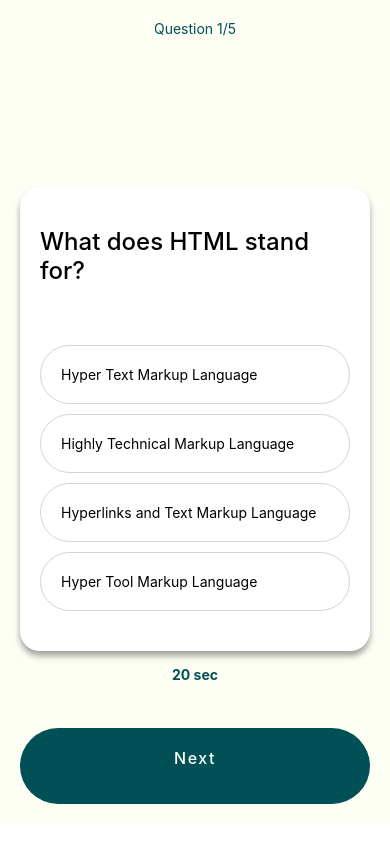
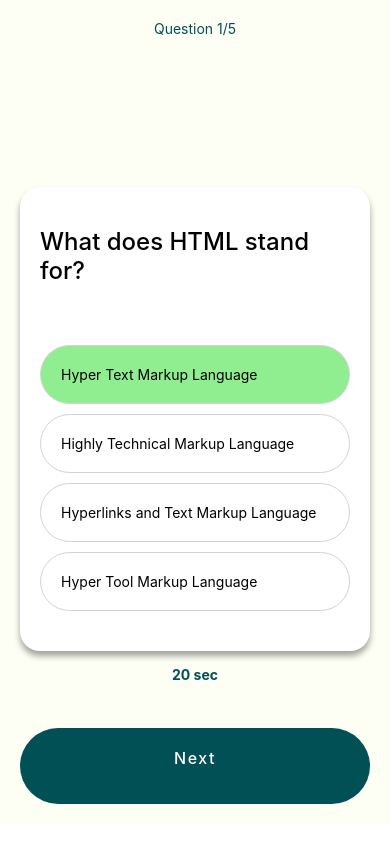
Before and after one commit to scapsa0116/Quizapp, a React Native app: screen / in a window 390 px wide. Built offline with nearby package versions, Linux system fonts and the light colour scheme; some icons are missing.

Commit message:
props and booleans

```diff
--- a/src/app/QuizScreen.tsx
+++ b/src/app/QuizScreen.tsx
@@ -2,6 +2,7 @@
 import QuestionCard from '../components/QuestionCard';
 import FontAwesome6 from '@react-native-vector-icons/fontawesome6';
 import questions from '../questions';
+
 
 const question = questions[0]
 
@@ -43,6 +44,7 @@
 const styles = StyleSheet.create({
   page: {
     backgroundColor: '#FDFEF4',
+    flex:1,
 
 
   },
--- a/src/components/AnswerOption.tsx
+++ b/src/components/AnswerOption.tsx
@@ -2,14 +2,17 @@
 
 type AnswerOption = {
     option: string;
+    isSelected: boolean,
 }
 
-export default function AnswerOption(props: AnswerOption){
-    console.log(props)
+export default function AnswerOption({option, isSelected}: AnswerOption){
+
 
     return(
-        <View style = {styles.container}>
-            <Text>{props.option}</Text>
+        <View style = {[
+            styles.container,
+            isSelected && {backgroundColor: 'lightgreen'}]}>
+            <Text>{option}</Text>
         </View>
     )
 }
--- a/src/components/QuestionCard.tsx
+++ b/src/components/QuestionCard.tsx
@@ -1,18 +1,26 @@
 import { View, Text, StyleSheet } from "react-native";
 import AnswerOption from "../components/AnswerOption";
+import { Question } from "../types";
+
+//We add 2 tipes in case of any changes to avoid to change the whole application
 
 
+type QuestionCard = {
+  question: Question,
 
-export default function QuestionCard (props) {
-  console.log(props)
+}
+
+export default function QuestionCard ({question}: QuestionCard) {
+  const SelectedOption = question.options[0]
+
   return (
     <View style = {styles.questionCard}>
-      <Text style ={styles.question}>{props.question.title}</Text>
+      <Text style ={styles.question}>{question.title}</Text>
       <View style = {{gap: 10}}>
-        <AnswerOption option = {props.question.options[0]}/>
-        <AnswerOption option = {props.question.options[1]}/>
-        <AnswerOption option = {props.question.options[2]}/>
-        <AnswerOption option = {props.question.options[3]}/>
+        <AnswerOption option = {question.options[0]} isSelected = {question.options[0] === SelectedOption}/>
+        <AnswerOption option = {question.options[1]} isSelected = {question.options[1] === SelectedOption}/>
+        <AnswerOption option = {question.options[2]} isSelected = {question.options[2] === SelectedOption}/>
+        <AnswerOption option = {question.options[3]} isSelected = {question.options[3] === SelectedOption}/>
       </View>
     </View>
   );
--- /dev/null
+++ b/src/types.ts
@@ -0,0 +1,6 @@
+export type Question ={
+  title: string,
+    options: string[],
+    correctAnswer: string,
+
+}
```
